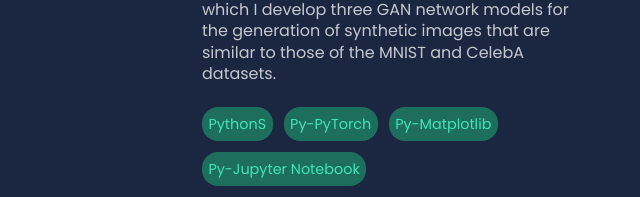
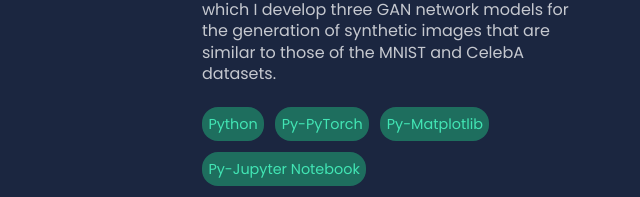
Before and after one commit to sergissh/portfolio, a React (Vite) app: page / in a window 1280 px wide. Shown: the part 2001-2198 px from the top of the page, without its empty margins (598-1238 px from the left). Built offline with nearby package versions, Linux system fonts and the light colour scheme; no server answers.

Commit message:
Fixed text, and changed libraries tags names

```diff
--- a/src/components/ProjectList.jsx
+++ b/src/components/ProjectList.jsx
@@ -26,7 +26,7 @@ function ProjectList() {
                                 MNIST and CelebA datasets.
                             </p>
                             <ul className='prc-tags'>
-                                <li>PythonS</li>
+                                <li>Python</li>
                                 <li>Py-PyTorch</li>
                                 <li>Py-Matplotlib</li>
                                 <li>Py-Jupyter Notebook</li>
```
